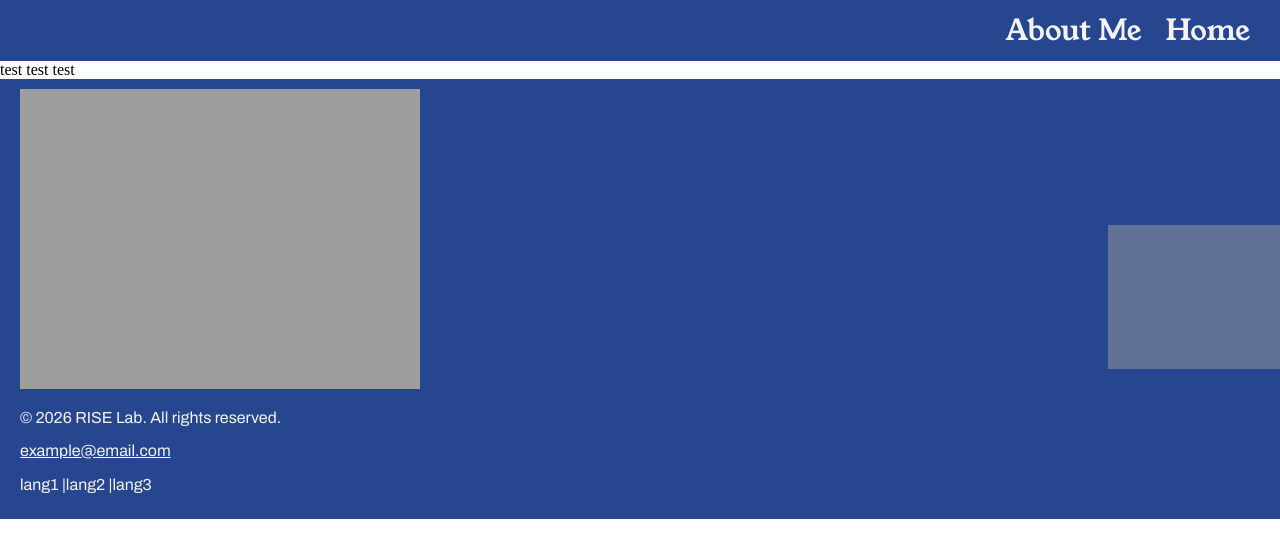
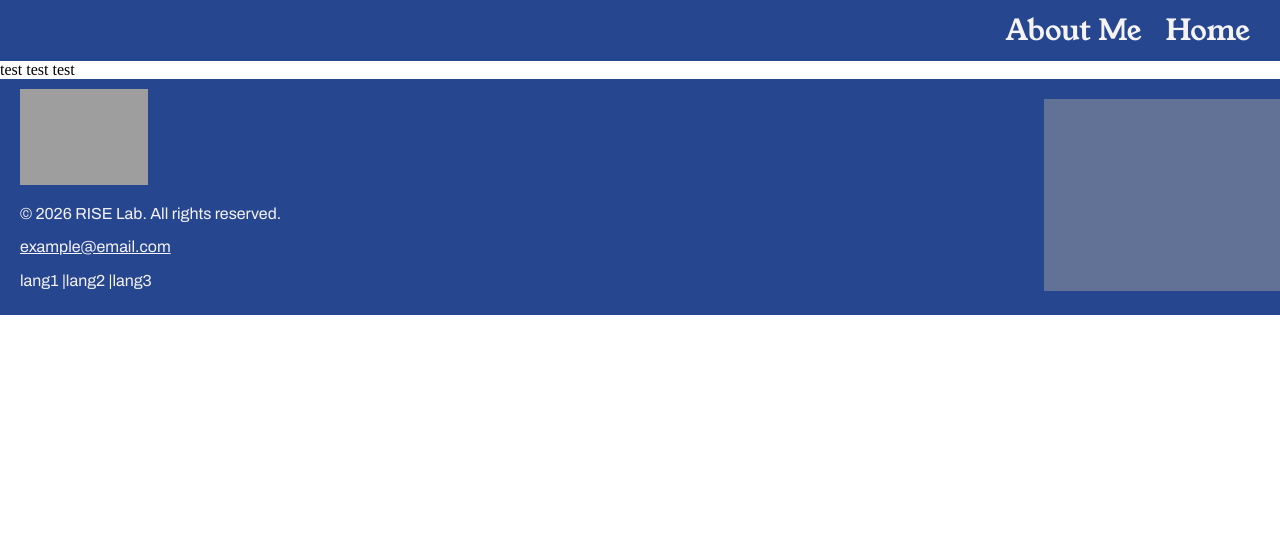
Before and after one commit to hschuler13/jekyll_theme_fronchetti, a Jekyll site: the page built from index.html, in a window 1280 px wide. Shown: the top 558 px of the page. Built offline with Jekyll 4.4.1, drawn with Linux system fonts in a browser that asks for light colours.

Commit message:
fixed heights on svg images

```diff
--- a/_sass/_layout.scss
+++ b/_sass/_layout.scss
@@ -1,4 +1,4 @@
-@use 'variables';
+@use "variables";
 
 /* html element styling */
 body {
@@ -6,11 +6,20 @@ body {
   padding: 0;
 }
 
-h1, h2, h3, h4, h5, h6 {
+h1,
+h2,
+h3,
+h4,
+h5,
+h6 {
   font-family: $header-font;
 }
 
-p, a , span, ul li, ol li {
+p,
+a,
+span,
+ul li,
+ol li {
   font-family: $p-font;
   color: $text-color;
 }
@@ -68,6 +77,12 @@ p, a , span, ul li, ol li {
   width: 50%;
 }
 
+.footer-subcontainer-left img {
+  height: 30%;
+  width: 20%;
+  align-items: left;
+}
+
 .footer-subcontainer-right {
   text-align: right;
   align-items: right;
@@ -75,8 +90,8 @@ p, a , span, ul li, ol li {
 }
 
 .footer-subcontainer-right img {
-    height: 20%;
-    width: 30%;
+  height: 100%;
+  width: 40%;
   opacity: 0.5;
   align-items: right;
 }
```
Lines whose indentation alone changed are shown as unchanged.
